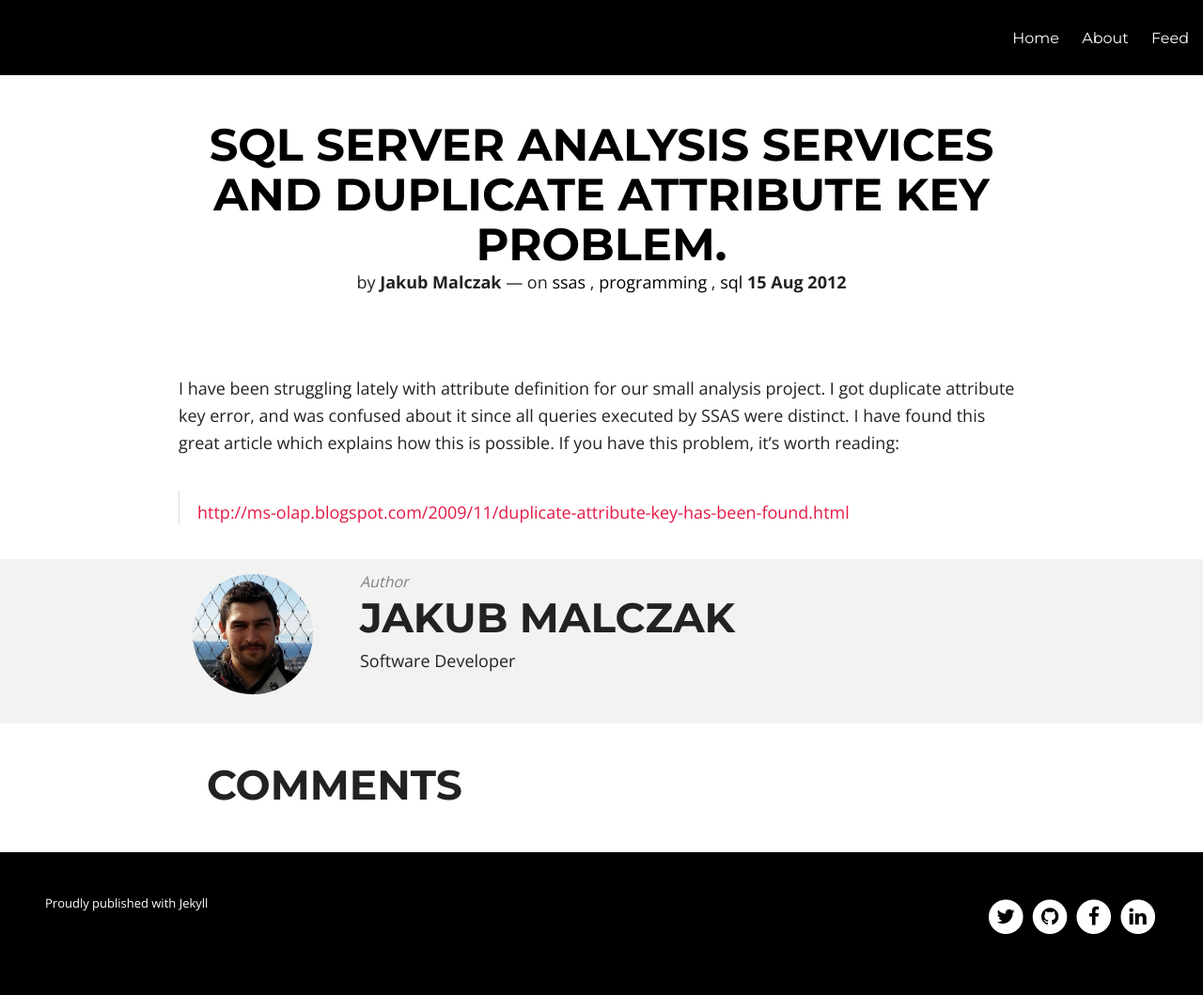
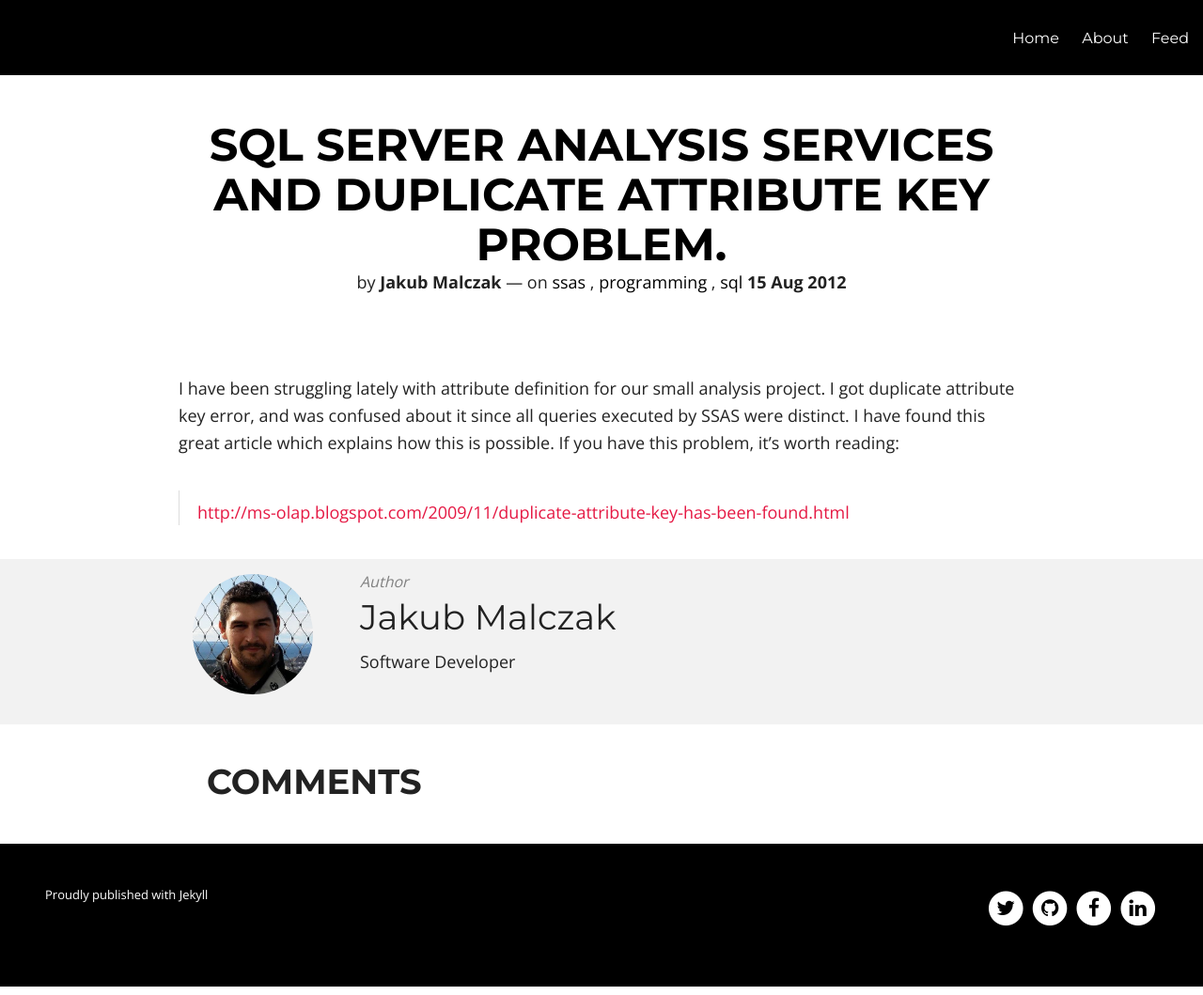
Before and after one commit to jmalczak/jmalczak.github.io, a Jekyll site: the page built from _posts/2012-08-15-ssas-attribute.md, in a window 1280 px wide. Shown: the whole page at 94% size. Built offline with Jekyll 4.4.1, drawn with Linux system fonts in a browser that asks for light colours; nearby versions of some CDN libraries; comment, search, counter and statistics services are not loaded.

Commit message:
Fixed h1

```diff
--- a/_includes/signoff.html
+++ b/_includes/signoff.html
@@ -3,7 +3,7 @@
         <section class="notepad-post-author small-12 columns">
             <img src="{{site.url}}/images/{{ site.owner.avatar }}" class="notepad-post-author-avatar" alt="{{ site.owner.name }}'s photo">
             <span class="author-label">Author</span>
-            <h1>{{ site.owner.name }}</h1>
+            <h2>{{ site.owner.name }}</h2>
             <p>{{ site.owner.description }}</p>
         </section>
     </div>
--- a/_layouts/post.html
+++ b/_layouts/post.html
@@ -78,7 +78,7 @@
         {% if site.disqus_shortname and page.comments == true %}
         <section class="notepad-disqus row">
             <div class="small-12 columns">
-                <h1 class="notepad-comments-header">Comments</h1>
+                <h2 class="notepad-comments-header">Comments</h2>
                 <div id="disqus_thread"></div>
                 {% include disqus_comments.html %}
             </div>
```
